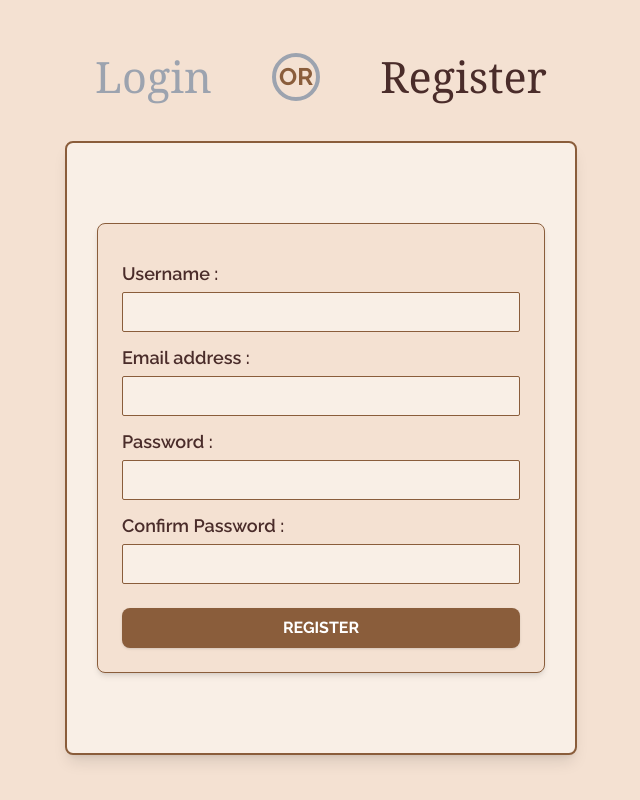
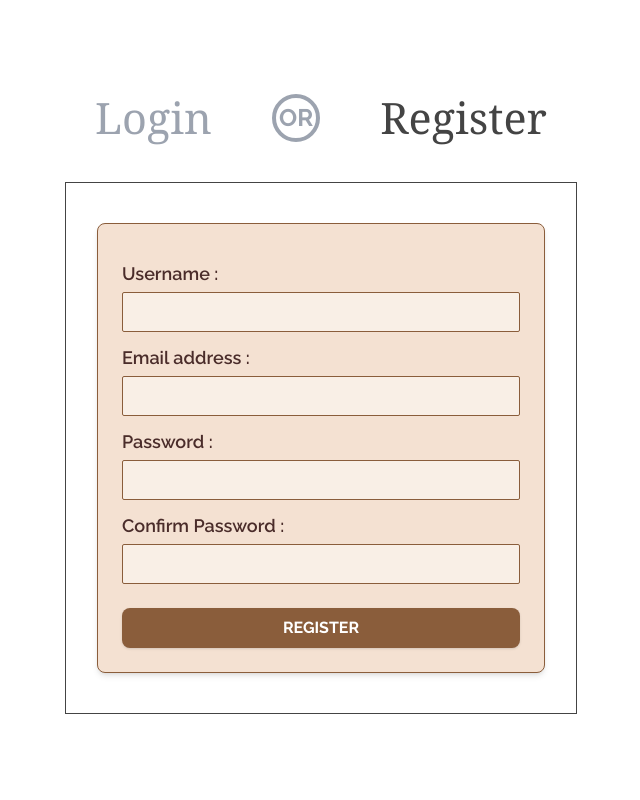
Before and after one commit to 13NILAY/OuthouseProject, a React (Vite) app: page /signin in a window 1280 px wide. Shown: the whole page, without its empty margins (319-959 px from the left). Built offline with nearby package versions, Linux system fonts and the light colour scheme.

Commit message:
Change login/signup UI

```diff
--- a/src/Components/SignIn/SignInPage.jsx
+++ b/src/Components/SignIn/SignInPage.jsx
@@ -1,53 +1,51 @@
-import React, { useCallback, useState } from 'react';
-import Login from './Login';
-import Register from './Register';
-import { motion, AnimatePresence } from 'framer-motion';
+import React, { useCallback, useState } from 'react'
+import Login from './Login'
+import Register from './Register'
+import {motion, AnimatePresence} from 'framer-motion'
 
 const SignInPage = () => {
-  const [login, setLogin] = useState(false);
+
+  const [login, setLogin]= useState(false)
 
   return (
     <>
-      <div className='flex flex-col justify-center items-center h-screen w-full bg-[#F4E1D2]'>
-        <div className='text-[#8A5D3B] w-2/5 font-headings flex flex-wrap items-center justify-around mb-8'>
-          <button
-            className={`text-[2.7rem] ${login ? 'text-[#4A2C2A]' : 'text-gray-400'} duration-200 ease-in-out border-none outline-none`}
-            onClick={() => { setLogin(true); }}>
-            Login
-          </button>
-          <div className='h-12 w-12 rounded-full border-4 border-gray-400 text-2xl font-bold font-texts flex justify-center items-center'>
-            OR
-          </div>
-          <button
-            className={`text-[2.7rem] ${!login ? 'text-[#4A2C2A]' : 'text-gray-400'} duration-200 ease-in-out border-none outline-none`}
-            onClick={() => { setLogin(false); }}>
-            Register
-          </button>
+      <div className='flex flex-col justify-center items-center h-screen w-full' >
+        <div className='text-gray-400 w-2/5 font-headings flex flex-wrap items-center justify-around mb-8 '>
+          <button className={`text-[2.7rem] ${login?'text-typography':''} duration-200 ease-in-out border-none outline-none`}
+              onClick={()=>{setLogin(true)}}>
+            Login</button>
+          <div className='h-12 w-12 rounded-full border-4 border-gray-400 text-2xl font-bold font-texts flex justify-center items-center'>OR</div>
+          <button className={`text-[2.7rem] ${!login?'text-typography':''} duration-200 ease-in-out border-none outline-none`}
+              onClick={()=>{setLogin(false)}}>
+            Register</button>
         </div>
-
         <AnimatePresence>
-          <div className='bg-[#F9EFE6] w-2/5 border-[#8A5D3B] border-2 flex flex-col px-5 py-10 rounded-lg shadow-lg'>
+          <div className='bg-white w-2/5 border-typography border flex flex-col px-5 '>
             {
+              /*FOR LOGIN PAGE */
               login &&
               (
-                <motion.div initial={{ opacity: 0 }} animate={{ opacity: 1 }} exit={{ opacity: 0 }} transition={{ duration: 2, ease: [0.4, 0, 0.2, 1] }}>
-                  <Login />
+                <motion.div initial={{ opacity:0}} animate={{ opacity:1}} exit={{ opacity:0}} transition={{duration:2, ease:[0.4, 0, 0.2, 1]}}>
+                  <Login/>
                 </motion.div>
+
               )
             }
             {
               !login &&
               (
-                <motion.div initial={{ opacity: 0 }} animate={{ opacity: 1 }} exit={{ opacity: 0 }} transition={{ duration: 2, ease: [0.4, 0, 0.2, 1] }}>
-                  <Register />
+                <motion.div initial={{ opacity:0}} animate={{ opacity:1}} exit={{ opacity:0}} transition={{duration:2, ease:[0.4, 0, 0.2, 1]}}>
+                  <Register/>
                 </motion.div>
+
               )
             }
           </div>
         </AnimatePresence>
+
       </div>
     </>
-  );
-};
+  )
+}
 
-export default SignInPage;
+export default SignInPage
```
